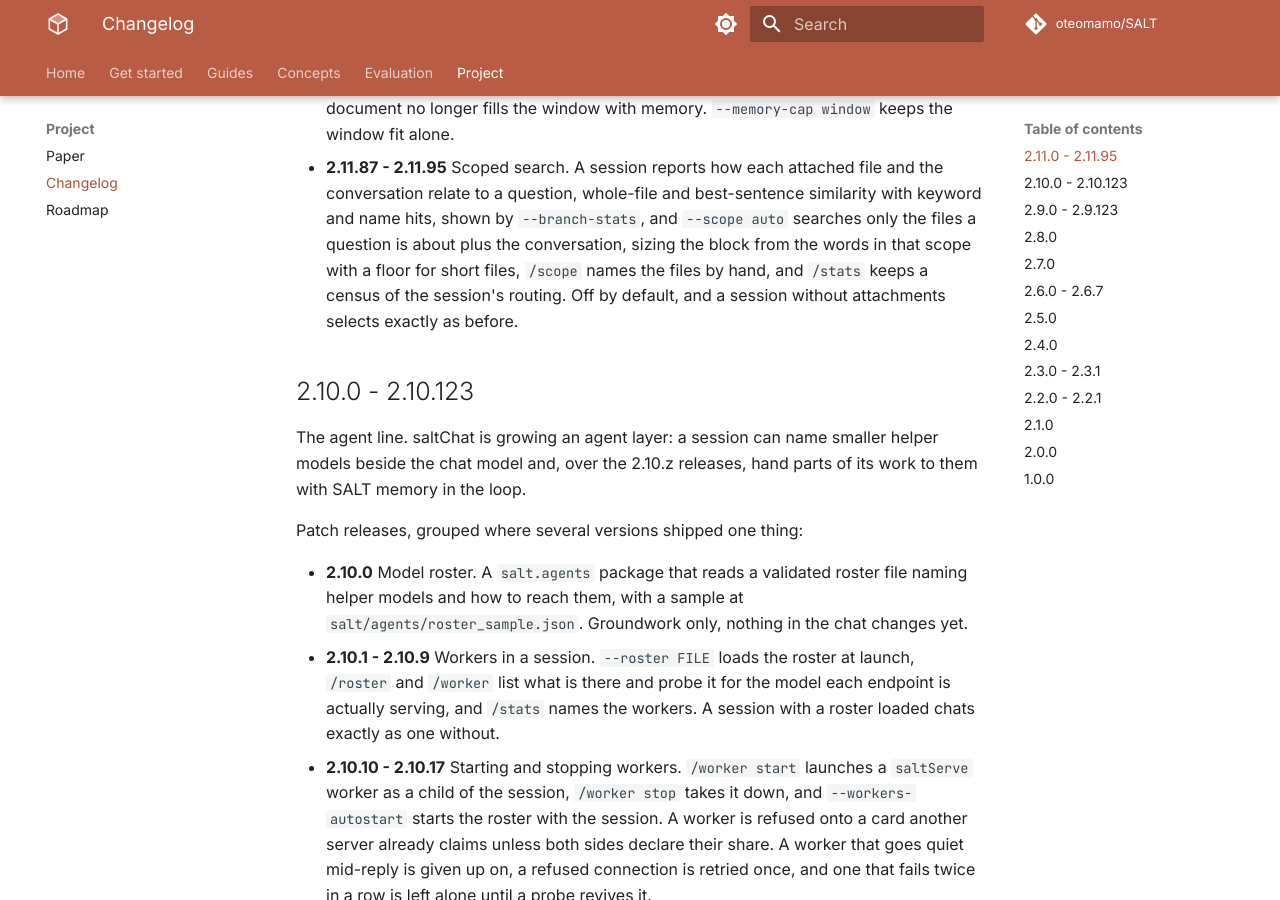
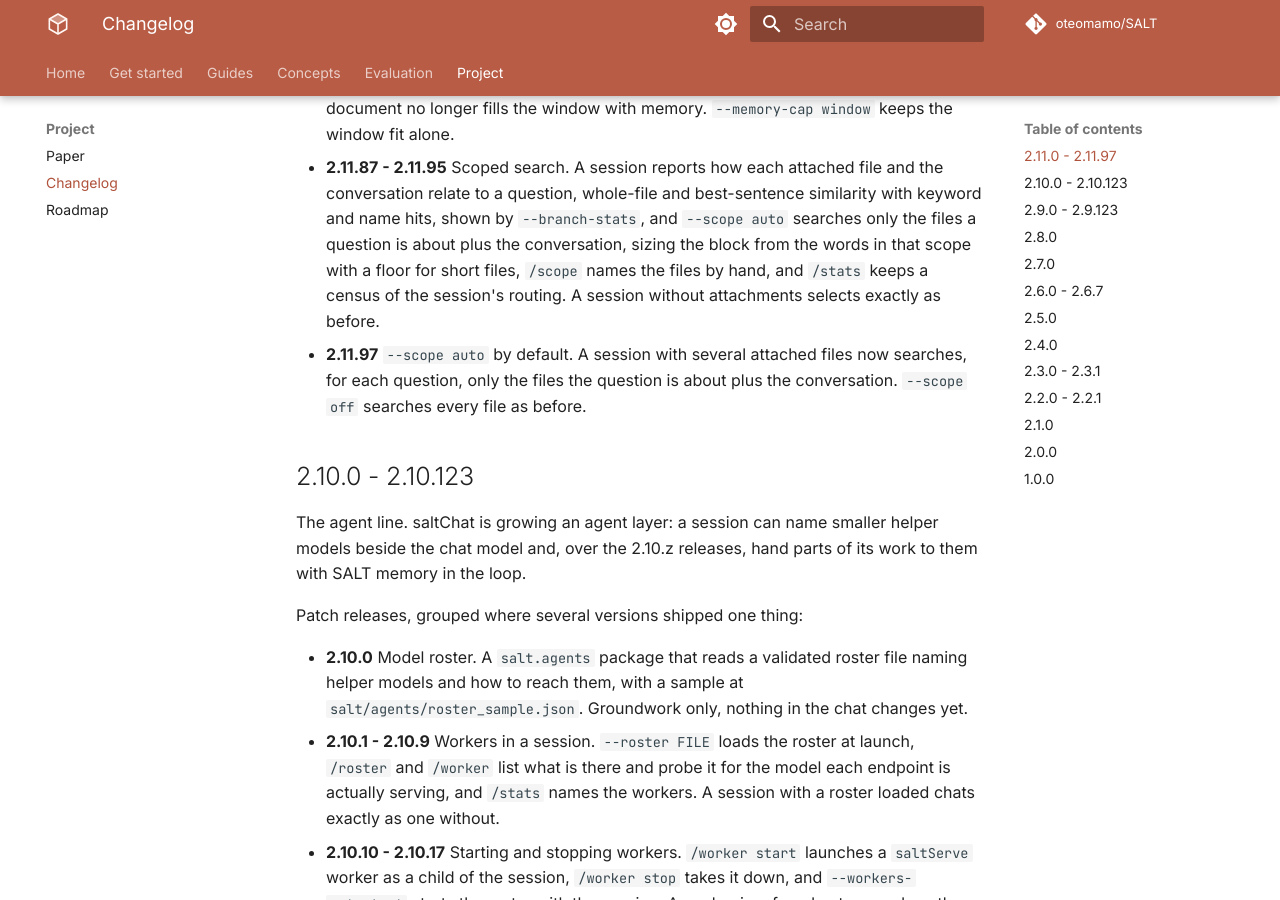
Before and after one commit to oteomamo/SALT, an MkDocs documentation site: the page built from docs/changelog.md, in a window 1280 px wide and 900 px high, scrolled down 4548 px. Built offline with MkDocs 1.6.1 and Material for MkDocs 9.7.7, drawn with Linux system fonts in a browser that asks for light colours; comment, search, counter and statistics services are not loaded; the version menu is left out; some of the changed text lies outside the part shown.

Commit message:
v2.11.97 saltChat: --scope auto by default
A session with several attached files searched every file on every
question, so the block carried the other files' text and grew with
each file added. Scoped search is now the default: a question draws
its block from the files it is about plus the conversation. A session
with no attachments, and `--scope off`, select exactly as before.
Verified: the scope suite pins both paths, and the chat suites pass.

```diff
--- a/docs/changelog.md
+++ b/docs/changelog.md
@@ -3,7 +3,7 @@
 What each version added. Versions match the git tags on the
 [repository](https://github.com/oteomamo/SALT).
 
-## 2.11.0 - 2.11.95
+## 2.11.0 - 2.11.97
 
 The MCP milestone. SALT is a working memory layer for any MCP client:
 `salt-mcp` serves compression, conversations and delegation over the
@@ -213,7 +213,10 @@ cover the tools, the roster and the limits.
   question is about plus the conversation, sizing the block from the
   words in that scope with a floor for short files, `/scope` names the
   files by hand, and `/stats` keeps a census of the session's routing.
-  Off by default, and a session without attachments selects exactly as
+  A session without attachments selects exactly as before.
+- **2.11.97** `--scope auto` by default. A session with several attached
+  files now searches, for each question, only the files the question is
+  about plus the conversation. `--scope off` searches every file as
   before.
 
 ## 2.10.0 - 2.10.123
--- a/pyproject.toml
+++ b/pyproject.toml
@@ -4,7 +4,7 @@ build-backend = "setuptools.build_meta"
 
 [project]
 name = "salt"
-version = "2.11.96"
+version = "2.11.97"
 description = "SALT: Salience-Aware Lexical Trie for Long-Context Compression"
 readme = "README.md"
 license = "MIT"
```
Also changed, not shown: docs/chatbot.md (+5 -4 lines), docs/options.md (+1 -1 lines), 2 other files.
